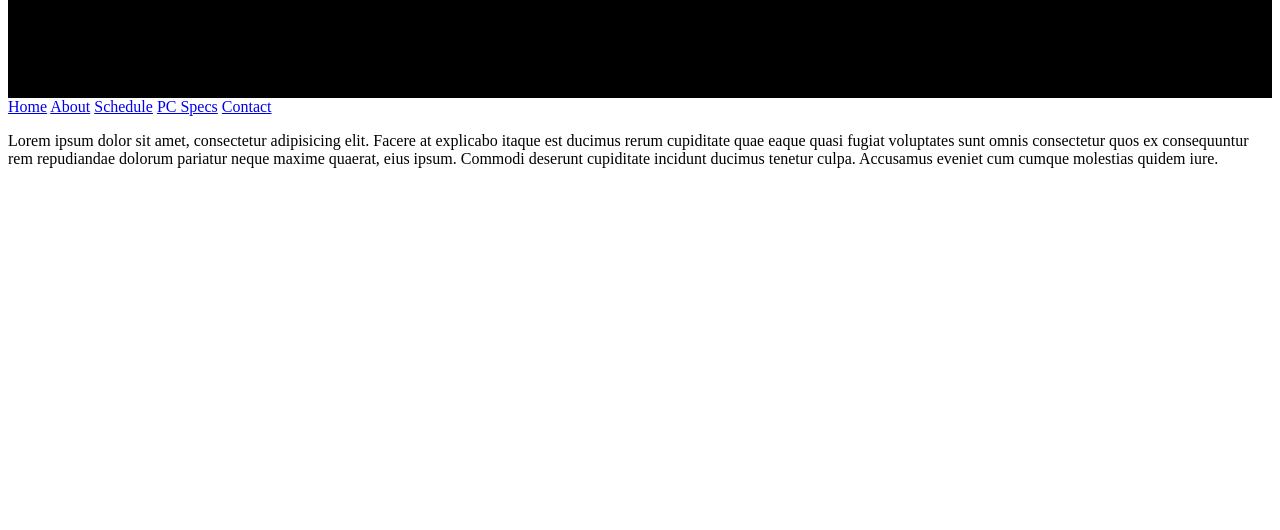
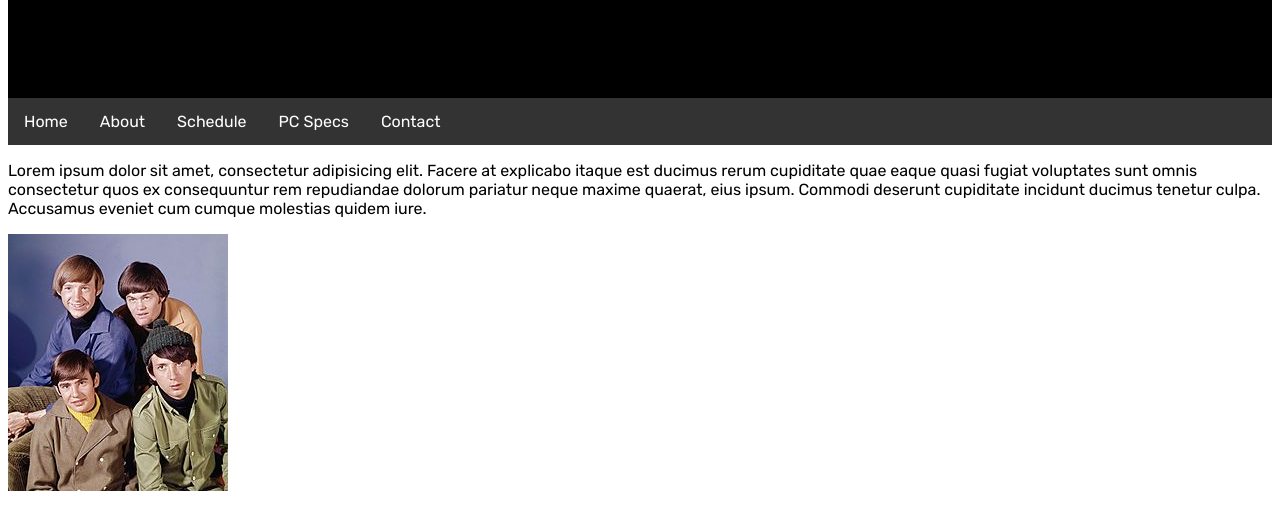
Before and after one commit to GameRockUK/projectone, a plain HTML site: page index.html in a window 1280 px wide. Shown: the part 170-700 px from the top of the page. Drawn offline with Linux system fonts and the light colour scheme.

Commit message:
Basic Navbar styling and content styling

```diff
--- a/css/style.css
+++ b/css/style.css
@@ -1,4 +1,6 @@
 @import url('https://fonts.googleapis.com/css?family=Rubik');
+
+/* HEADER STYLING */
 
 header {
     background-color: black;
@@ -9,3 +11,42 @@ header {
     font-size: 50px;
     font-family: 'Rubik', sans-serif;
 }
+
+/* NAVBAR STYLING */
+
+nav ul {
+    list-style-type: none;
+    margin: 0;
+    padding: 0;
+    overflow: hidden;
+    background-color: #333;
+    font-family: 'Rubik', sans-serif;
+}
+
+nav li {
+    float: left;
+}
+
+li a {
+  display: block;
+  color: white;
+  text-align: center;
+  padding: 14px 16px;
+  text-decoration: none;
+}
+
+li a:hover {
+  background-color: #111;
+}
+
+/* CONTENT STYLING - HOME */
+
+.hometext {
+    text-align: left;
+    font-family: 'Rubik', sans-serif;
+}
+
+.bandimg {
+    display: inline-block;
+    float: left;
+}
--- a/index.html
+++ b/index.html
@@ -1,29 +1,36 @@
 <!DOCTYPE html>
 <html lang="en">
+
 <head>
     <meta charset="UTF-8">
     <meta name="viewport" content="width=device-width, initial-scale=1.0">
     <meta http-equiv="X-UA-Compatible" content="ie=edge">
     <link rel="stylesheet" href="css/style.css" type="text/css" />
-    <title>GameRock - Official site</title>
+    <title>Extreme Bullet - Official site</title>
 </head>
 <header>
     <p>Extreme Bullet</p>
 </header>
+
 <body>
-    <navbar>
-        <a href="#home" class="active">Home</a>
-        <a href="#about">About</a>
-        <a href="#schedule">Schedule</a>
-        <a href="#specs">PC Specs</a>
-        <a href="#contact">Contact</a>
-    </navbar>
+    <nav>
+        <ul>
+            <li><a href="#home" class="active">Home</a></li>
+            <li><a href="#about">About</a></li>
+            <li><a href="#schedule">Schedule</a></li>
+            <li><a href="#specs">PC Specs</a></li>
+            <li><a href="#contact">Contact</a></li>
+        </ul>
+    </nav>
 
     <section>
-            <p>Lorem ipsum dolor sit amet, consectetur adipisicing elit. Facere at explicabo itaque est ducimus rerum cupiditate quae eaque quasi fugiat voluptates sunt omnis consectetur quos ex consequuntur rem repudiandae dolorum pariatur neque maxime quaerat, eius ipsum. Commodi deserunt cupiditate incidunt ducimus tenetur culpa. Accusamus eveniet cum cumque molestias quidem iure.</p>
+        <p class="hometext">Lorem ipsum dolor sit amet, consectetur adipisicing elit. Facere at explicabo itaque est ducimus rerum cupiditate quae eaque quasi fugiat voluptates sunt omnis consectetur quos ex consequuntur rem repudiandae dolorum pariatur neque maxime quaerat,
+            eius ipsum. Commodi deserunt cupiditate incidunt ducimus tenetur culpa. Accusamus eveniet cum cumque molestias quidem iure.</p>
+            <img class="bandimg" src="images/band.jpg"></img>
     </section>
     <aside>
 
     </aside>
 </body>
+
 </html>
```
Also changed, not shown: images/band.jpg (added), 1 other file.
